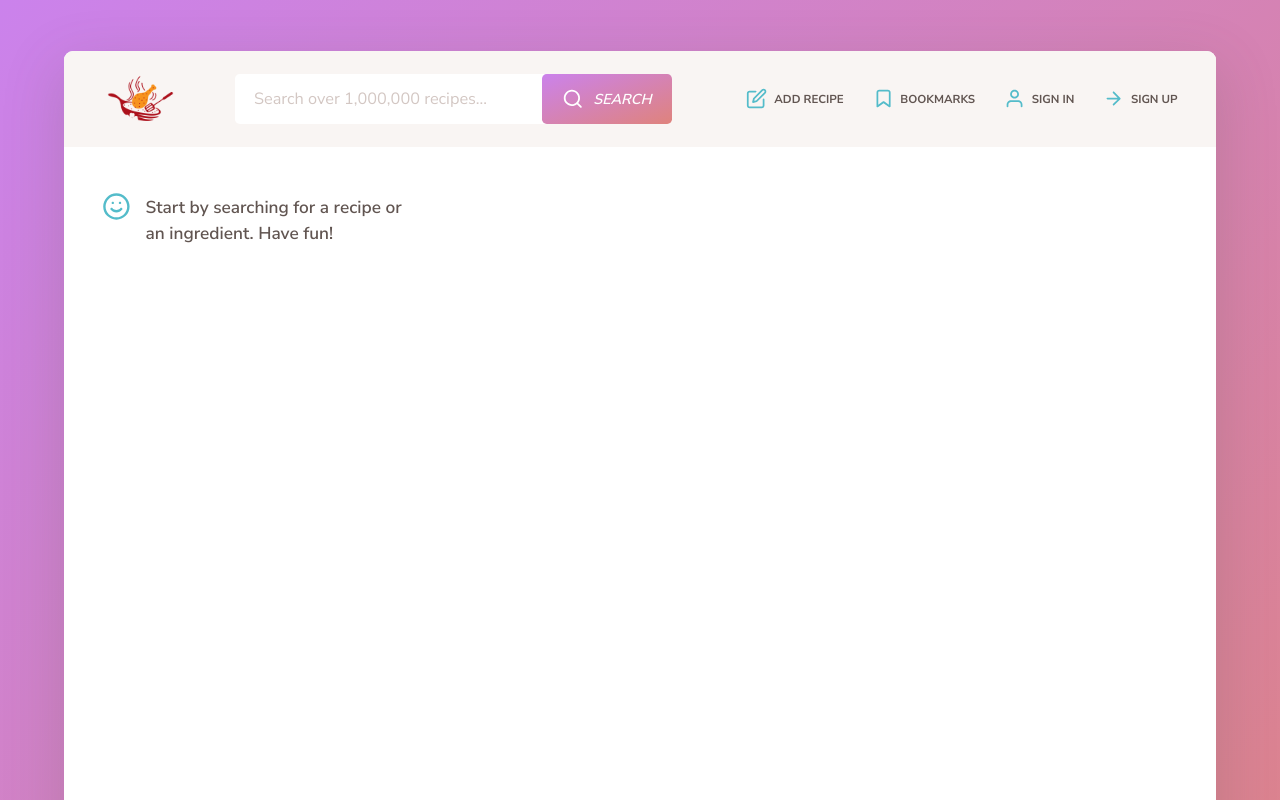
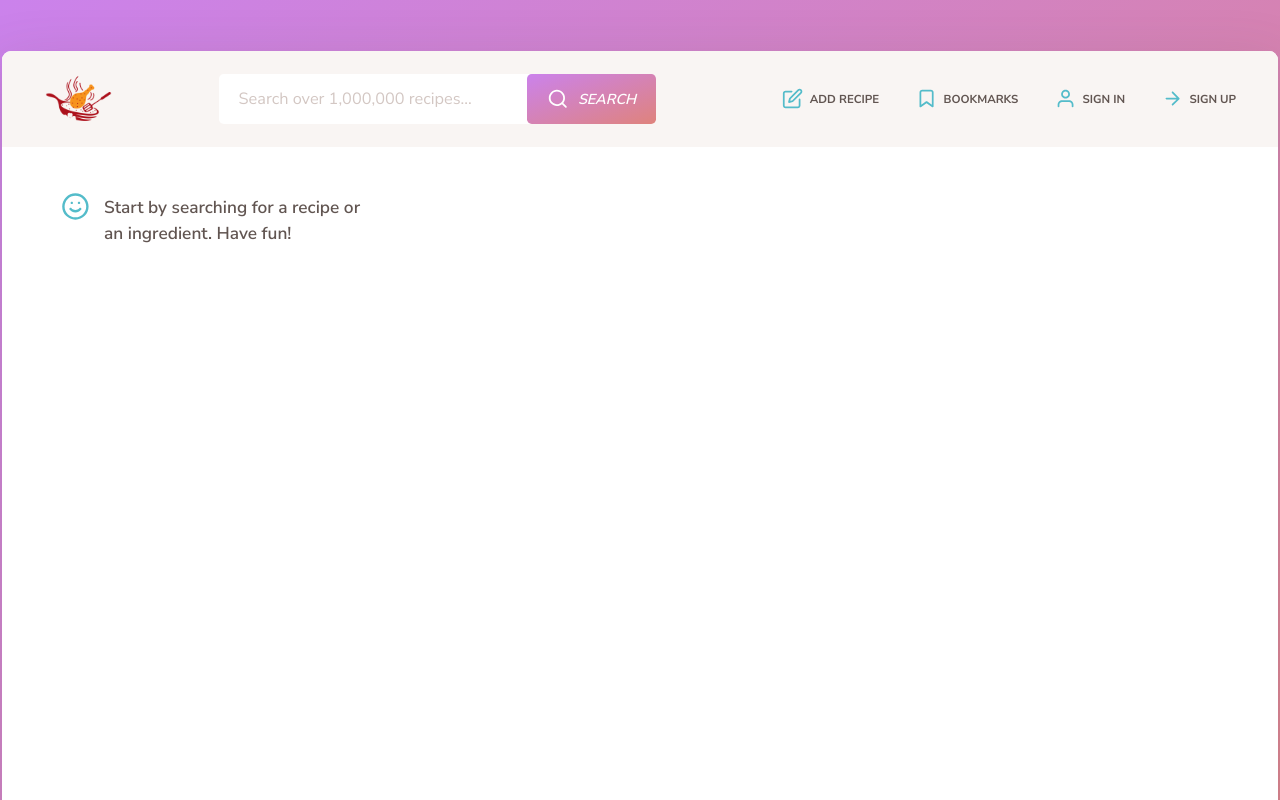
Before and after one commit to H-proshanto/Grill-Chill, a website built with Parcel: page index.html in a window 1280 px wide. Shown: the top 800 px of the page. Built offline with nearby package versions, Linux system fonts and the light colour scheme.

Commit message:
modifies _base.scss & _header.scss
widens the container & adds padding between header buttons

```diff
--- a/src/sass/_base.scss
+++ b/src/sass/_base.scss
@@ -48,8 +48,8 @@ body {
 }
 
 .container {
-  max-width: 120rem;
-  min-height: 117rem;
+  max-width: 133rem;
+  min-height: 115rem;
   margin: 4vw auto;
   background-color: #fff;
   border-radius: 9px;
--- a/src/sass/_header.scss
+++ b/src/sass/_header.scss
@@ -85,7 +85,7 @@
     background: none;
     border: none;
     cursor: pointer;
-    padding: 0 1.5rem;
+    padding: 0 1.9rem;
     transition: all 0.3s;
 
     display: flex;
```
